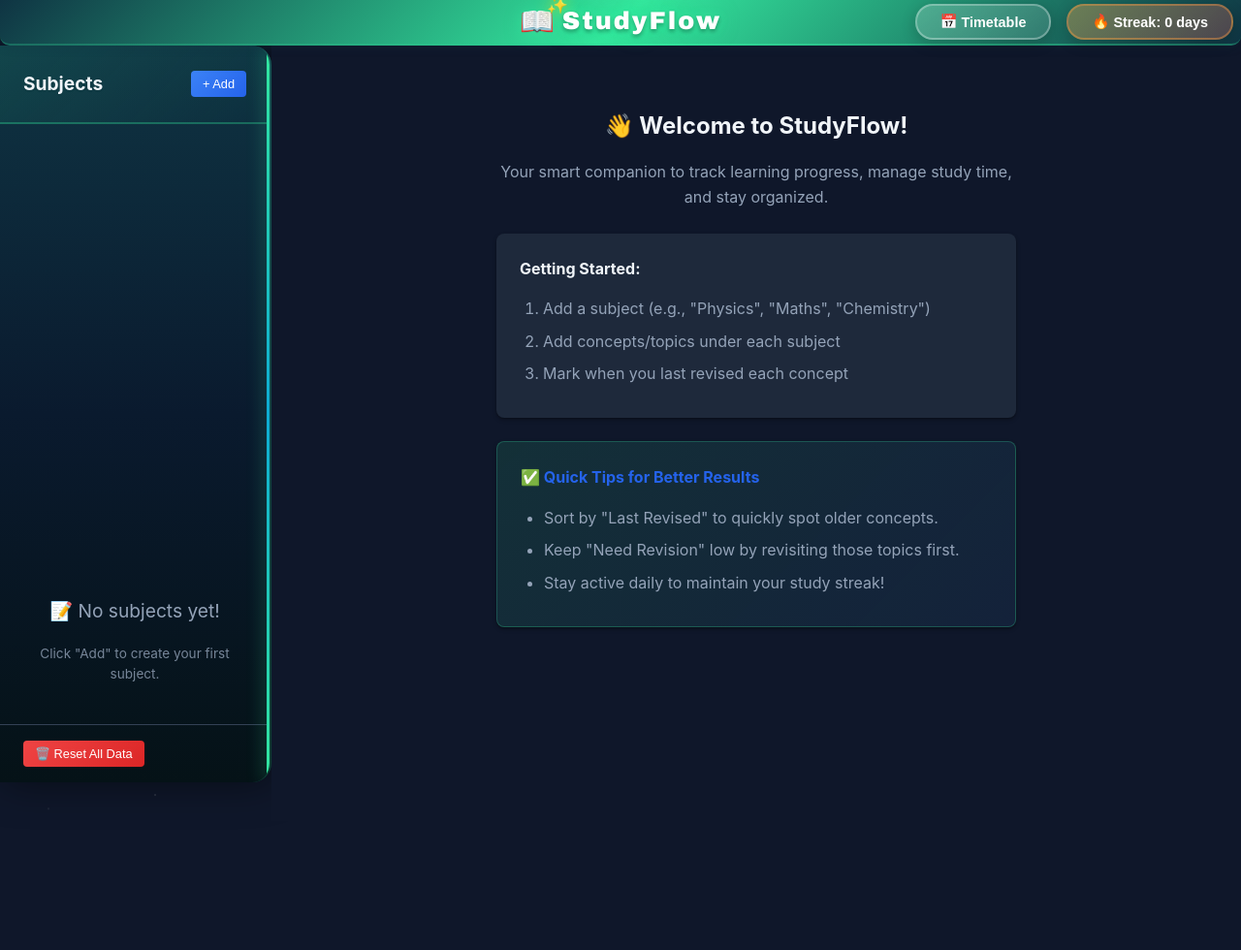
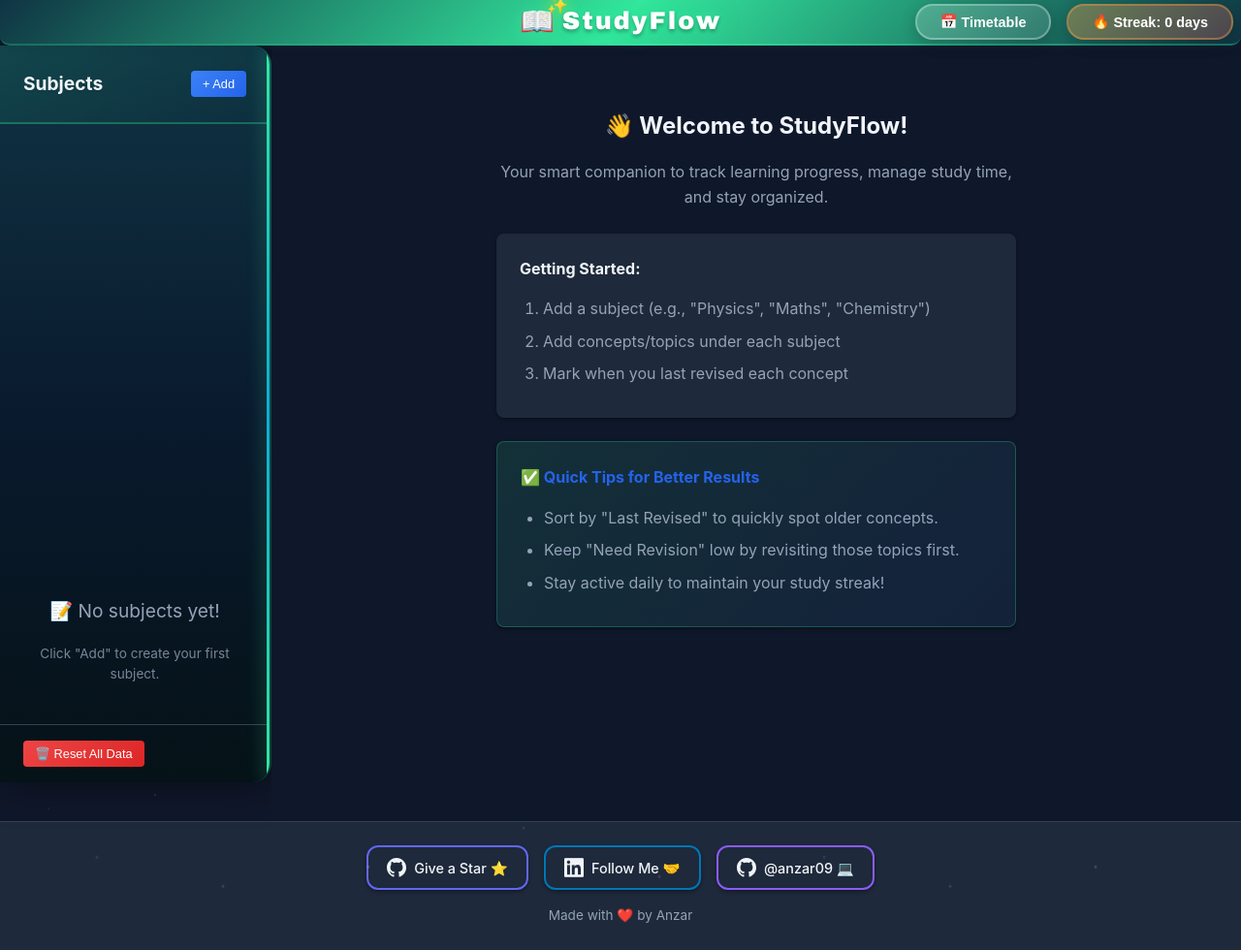
Before and after one commit to anzar09/study-flow, a plain HTML site: page index.html in a window 1280 px wide. Shown: the whole page at 97% size. Before the commit the page ends 847 px from the top, so only its background shows below. Drawn offline with Linux system fonts and the light colour scheme.

Commit message:
Add social links footer with LinkedIn and GitHub

```diff
--- a/index.html
+++ b/index.html
@@ -367,6 +367,31 @@
 
     </div>
 
+    <!-- Social Links Footer -->
+    <footer class="social-footer">
+        <div class="social-links">
+            <a href="https://github.com/anzar09/study-flow" target="_blank" rel="noopener noreferrer" class="social-link github-link" title="Star on GitHub">
+                <svg width="24" height="24" viewBox="0 0 24 24" fill="currentColor" xmlns="http://www.w3.org/2000/svg">
+                    <path d="M12 0c-6.626 0-12 5.373-12 12 0 5.302 3.438 9.8 8.207 11.387.599.111.793-.261.793-.577v-2.234c-3.338.726-4.033-1.416-4.033-1.416-.546-1.387-1.333-1.756-1.333-1.756-1.089-.745.083-.729.083-.729 1.205.084 1.839 1.237 1.839 1.237 1.07 1.834 2.807 1.304 3.492.997.107-.775.418-1.305.762-1.604-2.665-.305-5.467-1.334-5.467-5.931 0-1.311.469-2.381 1.236-3.221-.124-.303-.535-1.524.117-3.176 0 0 1.008-.322 3.301 1.23.957-.266 1.983-.399 3.003-.404 1.02.005 2.047.138 3.006.404 2.291-1.552 3.297-1.23 3.297-1.23.653 1.653.242 2.874.118 3.176.77.84 1.235 1.911 1.235 3.221 0 4.609-2.807 5.624-5.479 5.921.43.372.823 1.102.823 2.222v3.293c0 .319.192.694.801.576 4.765-1.589 8.199-6.086 8.199-11.386 0-6.627-5.373-12-12-12z"/>
+                </svg>
+                <span>Give a Star ⭐</span>
+            </a>
+            <a href="https://www.linkedin.com/in/syed-anzar-1775b6378/" target="_blank" rel="noopener noreferrer" class="social-link linkedin-link" title="Follow on LinkedIn">
+                <svg width="24" height="24" viewBox="0 0 24 24" fill="currentColor" xmlns="http://www.w3.org/2000/svg">
+                    <path d="M20.447 20.452h-3.554v-5.569c0-1.328-.027-3.037-1.852-3.037-1.853 0-2.136 1.445-2.136 2.939v5.667H9.351V9h3.414v1.561h.046c.477-.9 1.637-1.85 3.37-1.85 3.601 0 4.267 2.37 4.267 5.455v6.286zM5.337 7.433c-1.144 0-2.063-.926-2.063-2.065 0-1.138.92-2.063 2.063-2.063 1.14 0 2.064.925 2.064 2.063 0 1.139-.925 2.065-2.064 2.065zm1.782 13.019H3.555V9h3.564v11.452zM22.225 0H1.771C.792 0 0 .774 0 1.729v20.542C0 23.227.792 24 1.771 24h20.451C23.2 24 24 23.227 24 22.271V1.729C24 .774 23.2 0 22.222 0h.003z"/>
+                </svg>
+                <span>Follow Me 🤝</span>
+            </a>
+            <a href="https://github.com/anzar09" target="_blank" rel="noopener noreferrer" class="social-link github-profile-link" title="View GitHub Profile">
+                <svg width="24" height="24" viewBox="0 0 24 24" fill="currentColor" xmlns="http://www.w3.org/2000/svg">
+                    <path d="M12 0c-6.626 0-12 5.373-12 12 0 5.302 3.438 9.8 8.207 11.387.599.111.793-.261.793-.577v-2.234c-3.338.726-4.033-1.416-4.033-1.416-.546-1.387-1.333-1.756-1.333-1.756-1.089-.745.083-.729.083-.729 1.205.084 1.839 1.237 1.839 1.237 1.07 1.834 2.807 1.304 3.492.997.107-.775.418-1.305.762-1.604-2.665-.305-5.467-1.334-5.467-5.931 0-1.311.469-2.381 1.236-3.221-.124-.303-.535-1.524.117-3.176 0 0 1.008-.322 3.301 1.23.957-.266 1.983-.399 3.003-.404 1.02.005 2.047.138 3.006.404 2.291-1.552 3.297-1.23 3.297-1.23.653 1.653.242 2.874.118 3.176.77.84 1.235 1.911 1.235 3.221 0 4.609-2.807 5.624-5.479 5.921.43.372.823 1.102.823 2.222v3.293c0 .319.192.694.801.576 4.765-1.589 8.199-6.086 8.199-11.386 0-6.627-5.373-12-12-12z"/>
+                </svg>
+                <span>@anzar09 💻</span>
+            </a>
+        </div>
+        <p class="footer-text">Made with ❤️ by Anzar</p>
+    </footer>
+
     <!-- Load JavaScript with defer for better performance -->
     <script src="./app.js" defer></script>
     <script>
--- a/styles.css
+++ b/styles.css
@@ -3700,3 +3700,101 @@ body::after {
         width: 100%;
     }
 }
+
+/* ==================== Social Footer ==================== */
+.social-footer {
+    background: linear-gradient(135deg, var(--color-sidebar) 0%, var(--color-card) 100%);
+    border-top: 1px solid var(--color-border);
+    padding: 1.5rem 1rem;
+    text-align: center;
+    margin-top: auto;
+}
+
+.social-links {
+    display: flex;
+    justify-content: center;
+    align-items: center;
+    gap: 1rem;
+    flex-wrap: wrap;
+    margin-bottom: 1rem;
+}
+
+.social-link {
+    display: inline-flex;
+    align-items: center;
+    gap: 0.5rem;
+    padding: 0.6rem 1.2rem;
+    background: var(--color-card);
+    border: 2px solid var(--color-border);
+    border-radius: var(--radius-lg);
+    color: var(--color-text);
+    text-decoration: none;
+    font-weight: 500;
+    font-size: 0.9rem;
+    transition: all var(--transition-normal);
+    box-shadow: var(--shadow-sm);
+}
+
+.social-link:hover {
+    transform: translateY(-2px);
+    box-shadow: var(--shadow-md);
+}
+
+.social-link.github-link {
+    border-color: #6366f1;
+}
+
+.social-link.github-link:hover {
+    background: #6366f1;
+    color: white;
+    border-color: #6366f1;
+}
+
+.social-link.linkedin-link {
+    border-color: #0077b5;
+}
+
+.social-link.linkedin-link:hover {
+    background: #0077b5;
+    color: white;
+    border-color: #0077b5;
+}
+
+.social-link.github-profile-link {
+    border-color: #8b5cf6;
+}
+
+.social-link.github-profile-link:hover {
+    background: #8b5cf6;
+    color: white;
+    border-color: #8b5cf6;
+}
+
+.social-link svg {
+    width: 20px;
+    height: 20px;
+    flex-shrink: 0;
+}
+
+.footer-text {
+    color: var(--color-text-light);
+    font-size: 0.85rem;
+    margin: 0;
+}
+
+@media (max-width: 600px) {
+    .social-links {
+        flex-direction: column;
+        gap: 0.75rem;
+    }
+
+    .social-link {
+        width: 100%;
+        max-width: 280px;
+        justify-content: center;
+    }
+
+    .social-footer {
+        padding: 1rem 0.5rem;
+    }
+}
```
